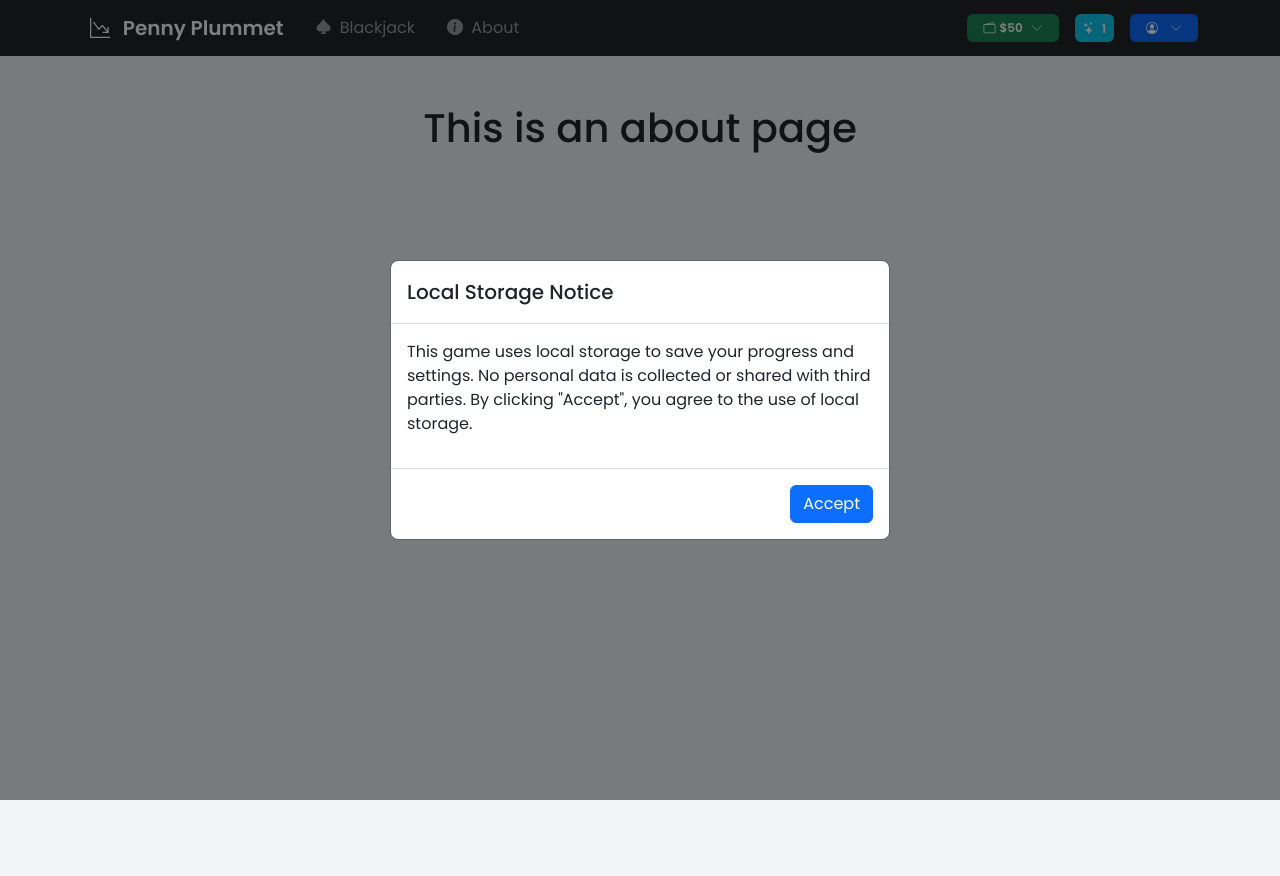
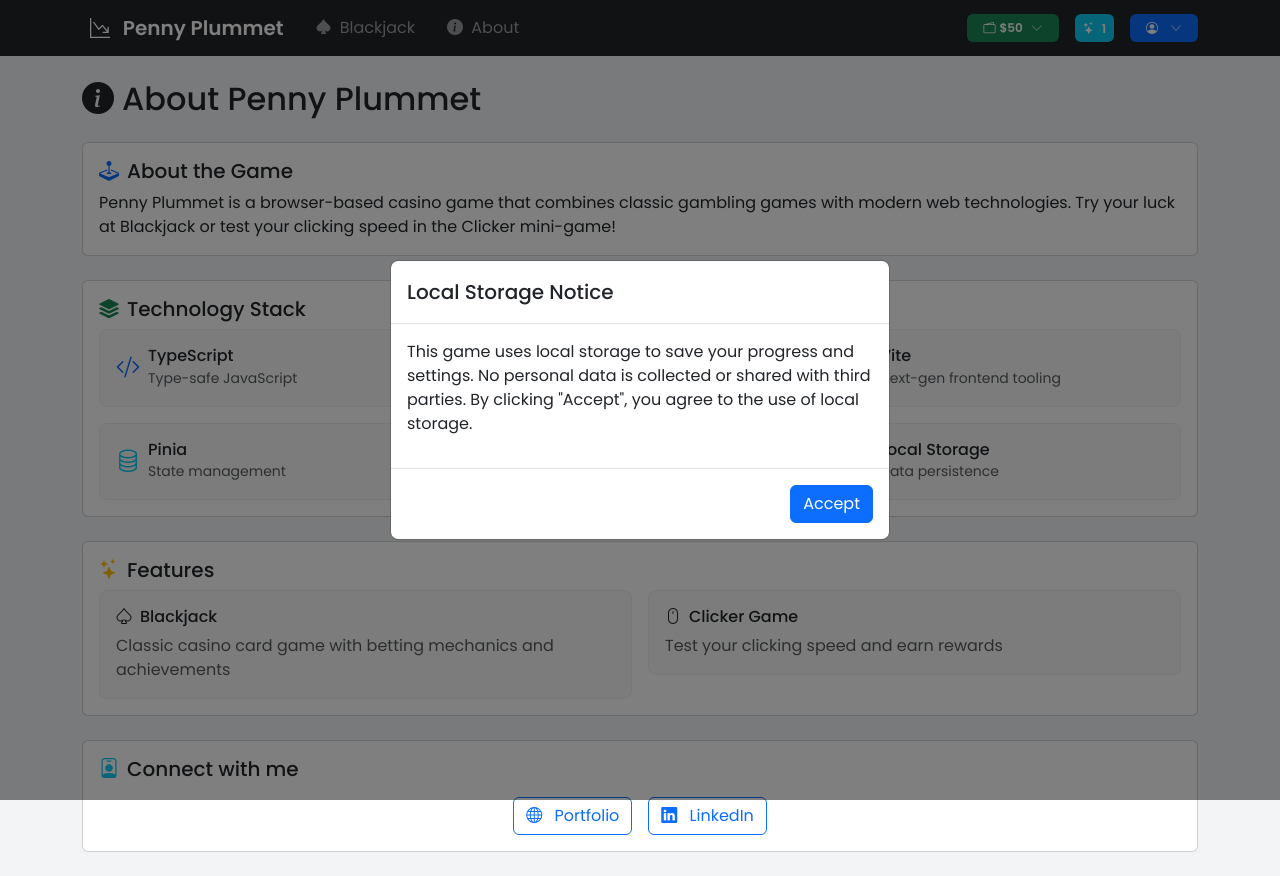
Before and after one commit to benceb2/penny-plummet, a Vue app: page /about in a window 1280 px wide. Before the commit the page ends 800 px from the top, so only its background shows below. Built offline with nearby package versions, Linux system fonts and the light colour scheme.

Commit message:
add AboutView content

```diff
--- a/src/views/AboutView.vue
+++ b/src/views/AboutView.vue
@@ -1,5 +1,170 @@
 <template>
-  <div class="d-flex align-items-center justify-content-center mt-5">
-    <h1>This is an about page</h1>
-  </div>
+  <BaseLayout
+    title="About Penny Plummet"
+    icon="info-circle-fill"
+    :show-balance="false">
+    <!-- Project Description -->
+    <div class="card mb-4">
+      <div class="card-body">
+        <h5 class="card-title d-flex align-items-center">
+          <i class="bi bi-joystick me-2 text-primary" />
+          About the Game
+        </h5>
+        <p class="card-text">
+          Penny Plummet is a browser-based casino game that combines classic gambling games with modern web
+          technologies.
+          Try your luck at Blackjack or test your clicking speed in the Clicker mini-game!
+        </p>
+      </div>
+    </div>
+
+    <!-- Technology Stack -->
+    <div class="card mb-4">
+      <div class="card-body">
+        <h5 class="card-title d-flex align-items-center">
+          <i class="bi bi-stack me-2 text-success" />
+          Technology Stack
+        </h5>
+        <div class="row g-3">
+          <div class="col-md-4 col-sm-6" v-for="tech in technologies" :key="tech.name">
+            <div class="tech-item d-flex align-items-center">
+              <i :class="`bi ${tech.icon} me-2 fs-4 text-${tech.color}`" />
+              <div>
+                <h6 class="mb-0">{{ tech.name }}</h6>
+                <small class="text-muted">{{ tech.description }}</small>
+              </div>
+            </div>
+          </div>
+        </div>
+      </div>
+    </div>
+
+    <!-- Features -->
+    <div class="card mb-4">
+      <div class="card-body">
+        <h5 class="card-title d-flex align-items-center">
+          <i class="bi bi-stars me-2 text-warning" />
+          Features
+        </h5>
+        <div class="row g-3">
+          <div class="col-md-6">
+            <div class="feature-item">
+              <h6 class="d-flex align-items-center">
+                <i class="bi bi-suit-spade me-2" />
+                Blackjack
+              </h6>
+              <p class="mb-0 text-muted">
+                Classic casino card game with betting mechanics and achievements
+              </p>
+            </div>
+          </div>
+          <div class="col-md-6">
+            <div class="feature-item">
+              <h6 class="d-flex align-items-center">
+                <i class="bi bi-mouse me-2" />
+                Clicker Game
+              </h6>
+              <p class="mb-0 text-muted">
+                Test your clicking speed and earn rewards
+              </p>
+            </div>
+          </div>
+        </div>
+      </div>
+    </div>
+
+    <!-- Developer Info -->
+    <div class="card">
+      <div class="card-body">
+        <h5 class="card-title d-flex align-items-center">
+          <i class="bi bi-person-badge me-2 text-info" />
+          Connect with me
+        </h5>
+        <div class="d-flex justify-content-center gap-3 mt-3">
+          <a
+            href="https://bence.im/"
+            target="_blank"
+            rel="noopener noreferrer"
+            class="btn btn-outline-primary">
+            <i class="bi bi-globe me-2" />
+            Portfolio
+          </a>
+          <a
+            href="https://www.linkedin.com/in/bence-b-b787751a2/"
+            target="_blank"
+            rel="noopener noreferrer"
+            class="btn btn-outline-primary">
+            <i class="bi bi-linkedin me-2" />
+            LinkedIn
+          </a>
+        </div>
+      </div>
+    </div>
+  </BaseLayout>
 </template>
+
+<script setup lang="ts">
+import BaseLayout from '@/components/layout/BaseLayout.vue'
+
+const technologies = [
+  {
+    name: 'TypeScript',
+    description: 'Type-safe JavaScript',
+    icon: 'bi-code-slash',
+    color: 'primary'
+  },
+  {
+    name: 'Vue 3',
+    description: 'Progressive framework',
+    icon: 'bi-box',
+    color: 'success'
+  },
+  {
+    name: 'Vite',
+    description: 'Next-gen frontend tooling',
+    icon: 'bi-lightning-charge',
+    color: 'warning'
+  },
+  {
+    name: 'Pinia',
+    description: 'State management',
+    icon: 'bi-database',
+    color: 'info'
+  },
+  {
+    name: 'Bootstrap 5',
+    description: 'UI framework',
+    icon: 'bi-bootstrap',
+    color: 'purple'
+  },
+  {
+    name: 'Local Storage',
+    description: 'Data persistence',
+    icon: 'bi-save',
+    color: 'secondary'
+  }
+]
+</script>
+
+<style scoped>
+.tech-item {
+  padding: 1rem;
+  border: 1px solid #eee;
+  border-radius: 8px;
+  height: 100%;
+  background-color: #f8f9fa;
+}
+
+.feature-item {
+  padding: 1rem;
+  border: 1px solid #eee;
+  border-radius: 8px;
+  background-color: #f8f9fa;
+}
+
+.tech-item:hover,
+.feature-item:hover {
+  background-color: #f0f0f0;
+  transition: background-color 0.2s ease;
+}
+</style>
```
